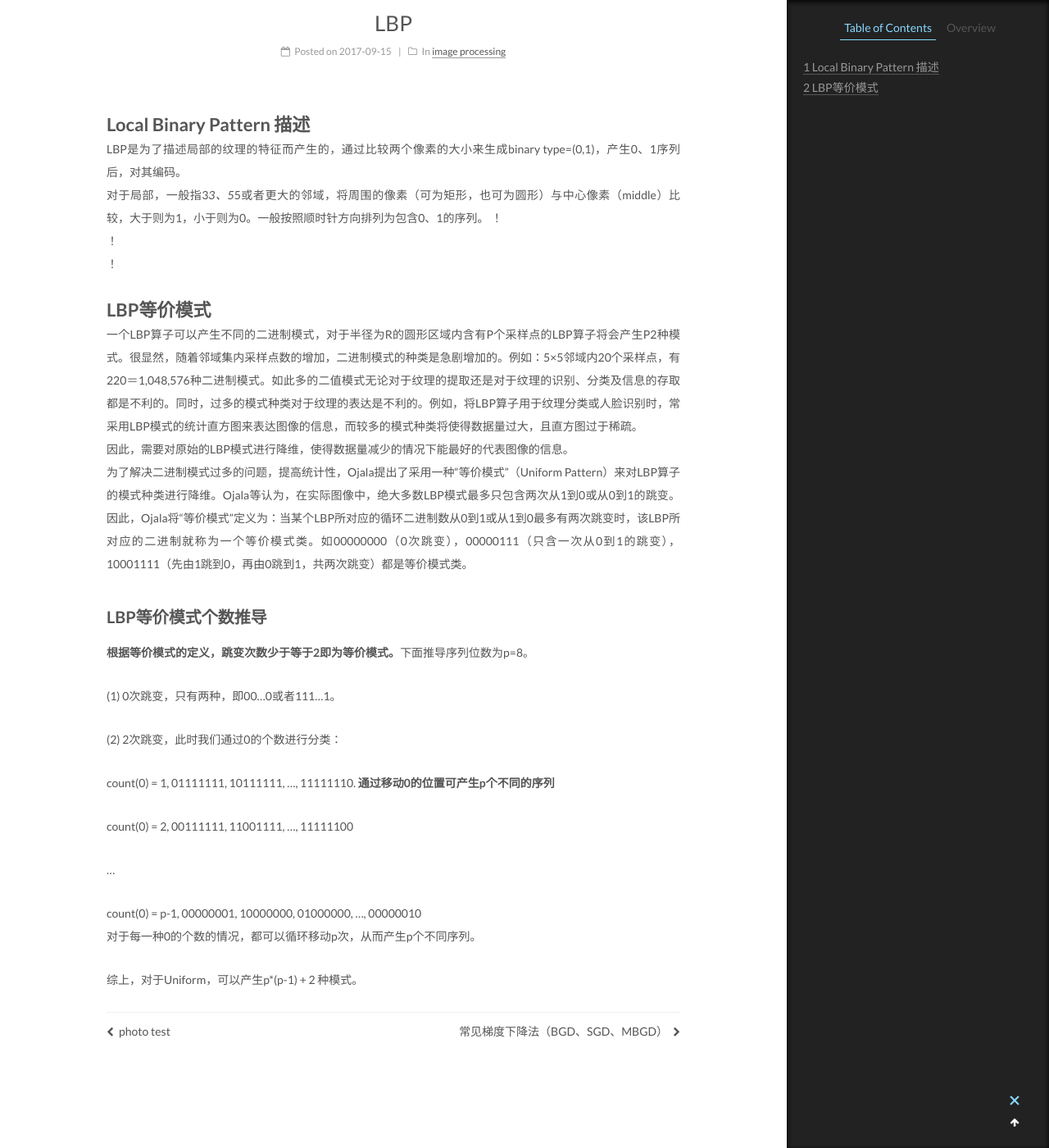
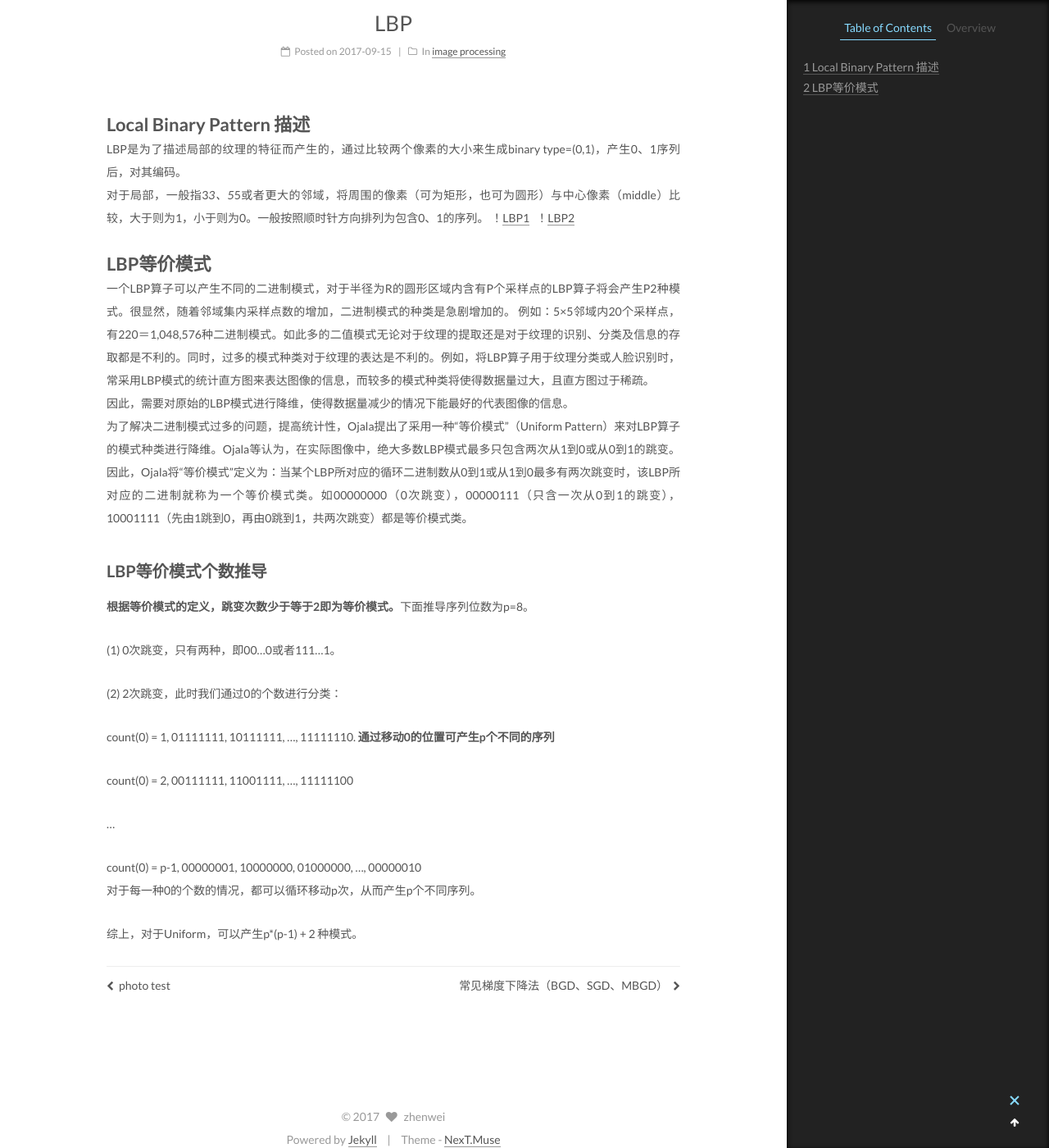
Before and after one commit to Weioninit/Weioninit.github.io, a Jekyll site: the page built from _posts/2017-09-15-LBP.md, in a window 1280 px wide and 1400 px high, scrolled down 332 px. Shown: the whole window at 82% size. Built offline with Jekyll 4.4.1, drawn with Linux system fonts in a browser that asks for light colours.

Commit message:
Update 2017-09-15-LBP.md

```diff
--- a/_posts/2017-09-15-LBP.md
+++ b/_posts/2017-09-15-LBP.md
@@ -7,14 +7,15 @@ categories:
 # Local Binary Pattern 描述
 LBP是为了描述局部的纹理的特征而产生的，通过比较两个像素的大小来生成binary type=(0,1)，产生0、1序列后，对其编码。
 对于局部，一般指3*3、5*5或者更大的邻域，将周围的像素（可为矩形，也可为圆形）与中心像素（middle）比较，大于则为1，小于则为0。一般按照顺时针方向排列为包含0、1的序列。
-！[](https://raw.githubusercontent.com/Weioninit/Weioninit.github.io/master/markdownPhoto/631a4cc4tbf91b503ab4a%26690.jpg)
-！[](https://raw.githubusercontent.com/Weioninit/Weioninit.github.io/master/markdownPhoto/2025775407486593185.jpg)
-！[](https://raw.githubusercontent.com/Weioninit/Weioninit.github.io/master/markdownPhoto/2025775407486593186.jpg)
+！[LBP1](https://upload.wikimedia.org/wikipedia/commons/thumb/c/c2/Lbp_neighbors.svg/1200px-Lbp_neighbors.svg.png)
+！[LBP2](https://bytefish.de/static/images/blog/local_binary_patterns/lbp.png)
 
 # LBP等价模式
-一个LBP算子可以产生不同的二进制模式，对于半径为R的圆形区域内含有P个采样点的LBP算子将会产生P2种模式。很显然，随着邻域集内采样点数的增加，二进制模式的种类是急剧增加的。例如：5×5邻域内20个采样点，有220＝1,048,576种二进制模式。如此多的二值模式无论对于纹理的提取还是对于纹理的识别、分类及信息的存取都是不利的。同时，过多的模式种类对于纹理的表达是不利的。例如，将LBP算子用于纹理分类或人脸识别时，常采用LBP模式的统计直方图来表达图像的信息，而较多的模式种类将使得数据量过大，且直方图过于稀疏。
+一个LBP算子可以产生不同的二进制模式，对于半径为R的圆形区域内含有P个采样点的LBP算子将会产生P2种模式。很显然，随着邻域集内采样点数的增加，二进制模式的种类是急剧增加的。
+例如：5×5邻域内20个采样点，有220＝1,048,576种二进制模式。如此多的二值模式无论对于纹理的提取还是对于纹理的识别、分类及信息的存取都是不利的。同时，过多的模式种类对于纹理的表达是不利的。例如，将LBP算子用于纹理分类或人脸识别时，常采用LBP模式的统计直方图来表达图像的信息，而较多的模式种类将使得数据量过大，且直方图过于稀疏。
 因此，需要对原始的LBP模式进行降维，使得数据量减少的情况下能最好的代表图像的信息。
-为了解决二进制模式过多的问题，提高统计性，Ojala提出了采用一种“等价模式”（Uniform Pattern）来对LBP算子的模式种类进行降维。Ojala等认为，在实际图像中，绝大多数LBP模式最多只包含两次从1到0或从0到1的跳变。因此，Ojala将“等价模式”定义为：当某个LBP所对应的循环二进制数从0到1或从1到0最多有两次跳变时，该LBP所对应的二进制就称为一个等价模式类。如00000000（0次跳变），00000111（只含一次从0到1的跳变），10001111（先由1跳到0，再由0跳到1，共两次跳变）都是等价模式类。
+为了解决二进制模式过多的问题，提高统计性，Ojala提出了采用一种“等价模式”（Uniform Pattern）来对LBP算子的模式种类进行降维。Ojala等认为，在实际图像中，绝大多数LBP模式最多只包含两次从1到0或从0到1的跳变。
+因此，Ojala将“等价模式”定义为：当某个LBP所对应的循环二进制数从0到1或从1到0最多有两次跳变时，该LBP所对应的二进制就称为一个等价模式类。如00000000（0次跳变），00000111（只含一次从0到1的跳变），10001111（先由1跳到0，再由0跳到1，共两次跳变）都是等价模式类。
 
 ## LBP等价模式个数推导
 **根据等价模式的定义，跳变次数少于等于2即为等价模式。**下面推导序列位数为p=8。
```
